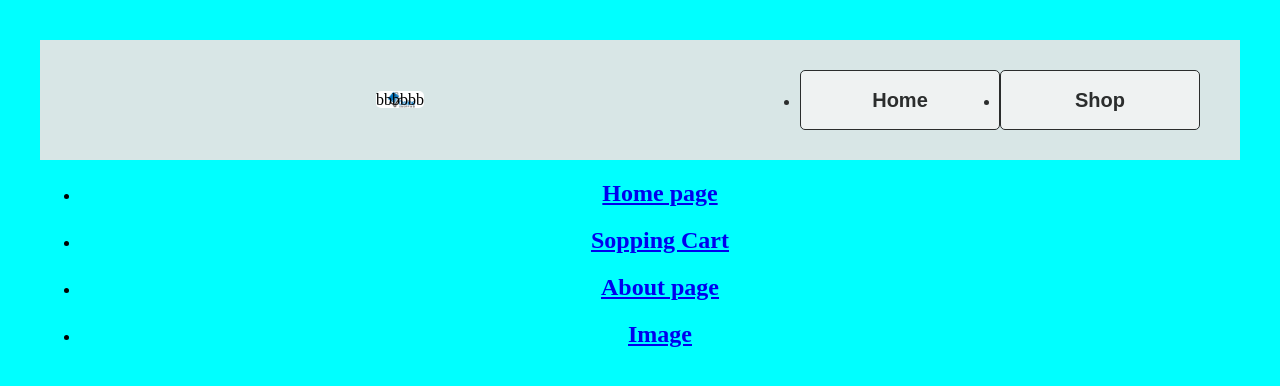
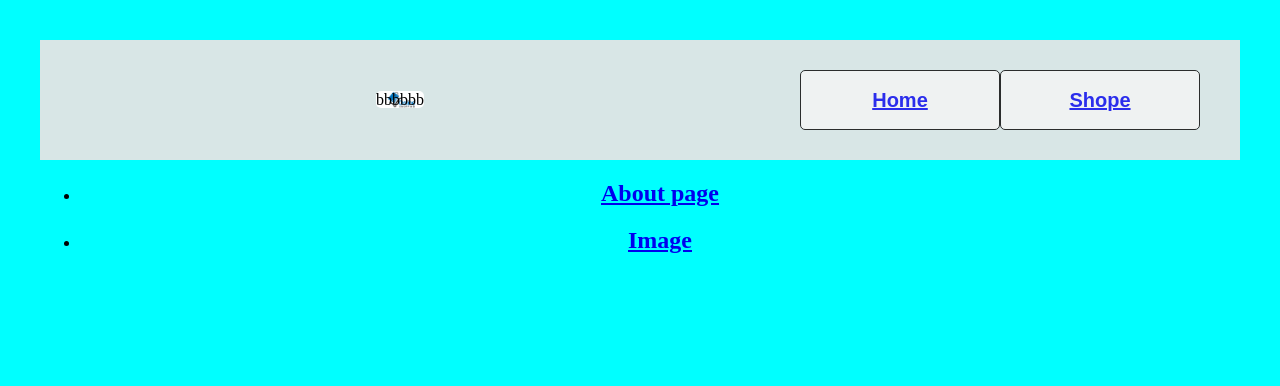
Before and after one commit to khalyruot/odin-shopping-cart, a React (Vite) app: page / in a window 1280 px wide. Shown: the top 386 px of the page. Built offline with nearby package versions, Linux system fonts and the light colour scheme.

Commit message:
add link to buttons

```diff
--- a/src/App.jsx
+++ b/src/App.jsx
@@ -15,24 +15,17 @@ const App = () => {
 
               <div>
                 <ul class="nav navbar-nav" id="button_nav">
-                            <li><a href="#"><button id="homeTab">Home</button></a></li>
-                            <li><a href="#"><button id="menuTab">Shop</button></a></li>
+                  <button id="homeTab"><Link to="home">Home</Link></button>
+                  <button id="menuTab"><Link to="home/shoppingcart">Shope</Link></button>
                 </ul>
               </div>
             </div>
-
           </nav>
       </div>
 
       <div id="homePage">
       <nav>
           <ul>
-            <li>
-              <h1><Link to="home">Home page</Link></h1>
-            </li>
-            <li>
-              <h1><Link to="home/shoppingcart">Sopping Cart</Link></h1>
-            </li>
             <li>
               <h1><Link to="home/aboutpage">About page</Link></h1>
             </li>
```
Lines whose indentation alone changed are shown as unchanged.
